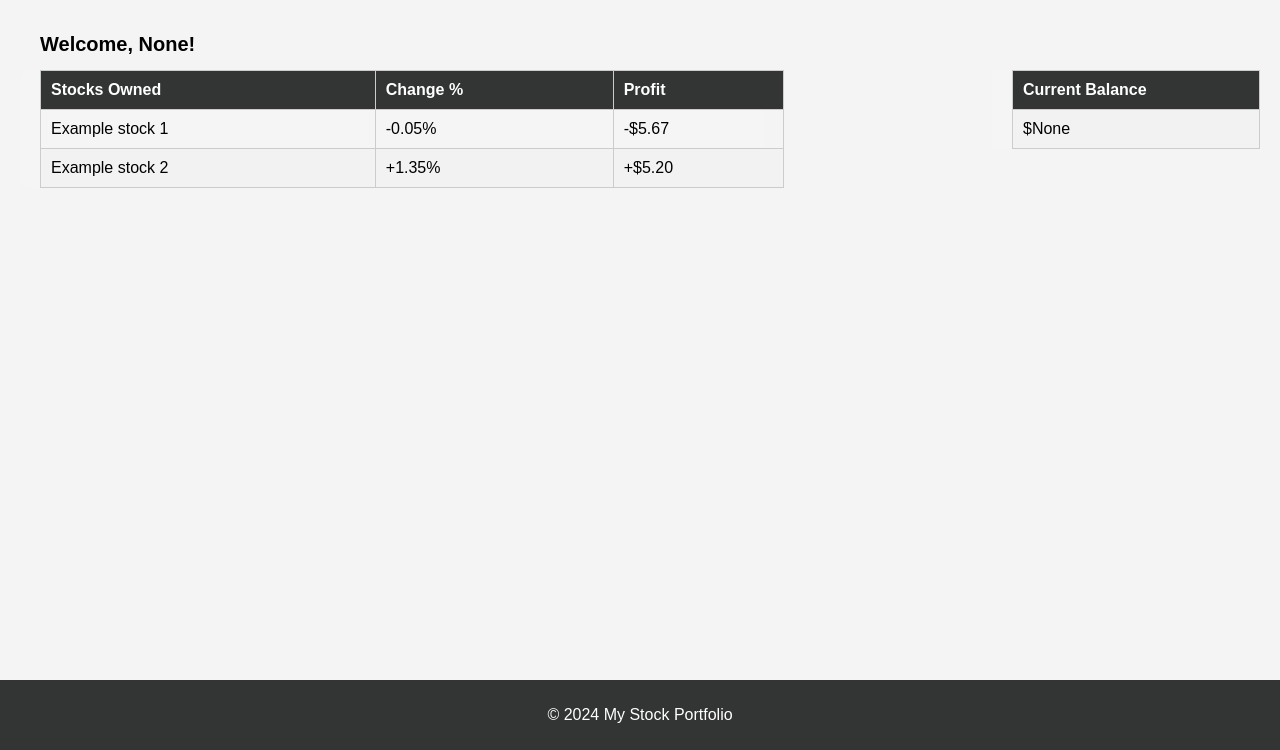
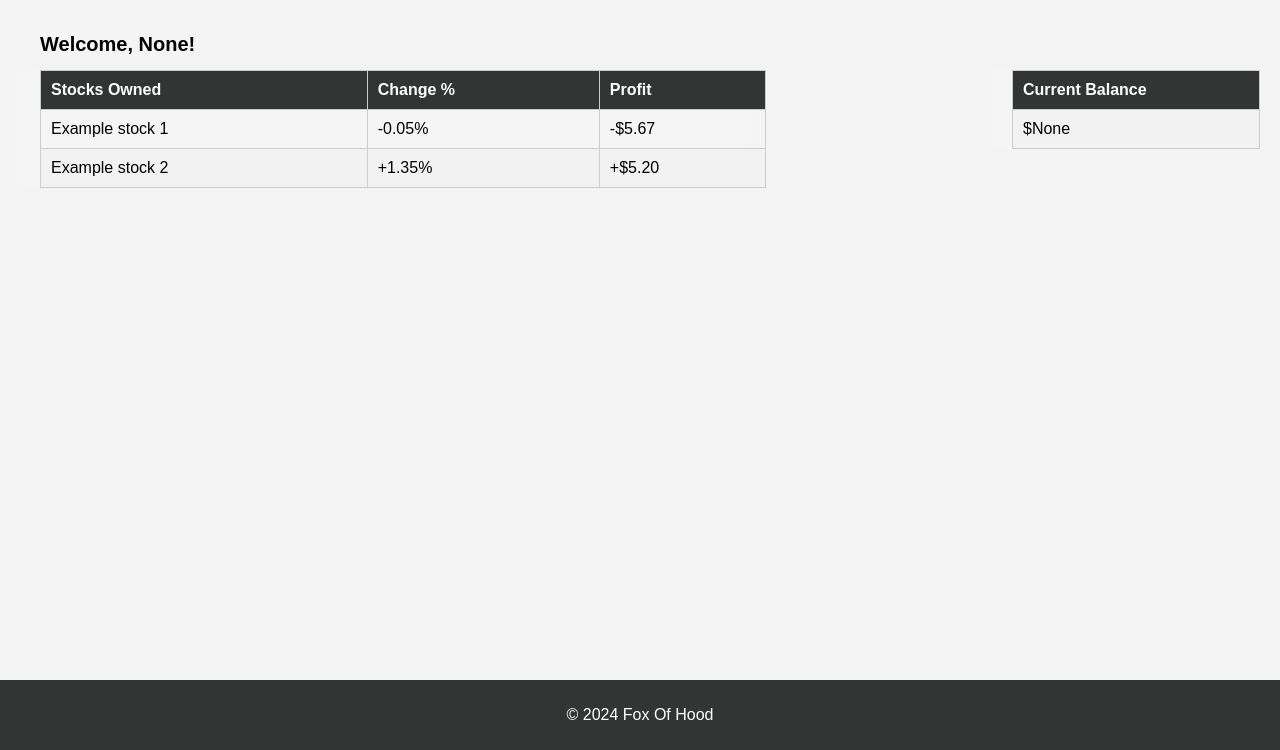
Before and after one commit to ettany/FOH_PSE, a Flask app: page /index in a window 1280 px wide. Shown: the part 50-800 px from the top of the page. Run offline with Flask 3, Linux system fonts and the light colour scheme.

Commit message:
Update index.html

```diff
--- a/LoginProgress/frontend/templates/index.html
+++ b/LoginProgress/frontend/templates/index.html
@@ -36,6 +36,7 @@
         </div>
 
     </div>
+    <section>
     <div id="stocks_owned">
         <table>
             <thead>
@@ -59,12 +60,10 @@
             </tbody>
         </table>
     </div>
+</section>
     </main>
-
-
-
     <footer>
-        <p>&copy; 2024 My Stock Portfolio</p>
+        <p>&copy; 2024 Fox Of Hood</p>
     </footer>
 </body>
 </html>
```
